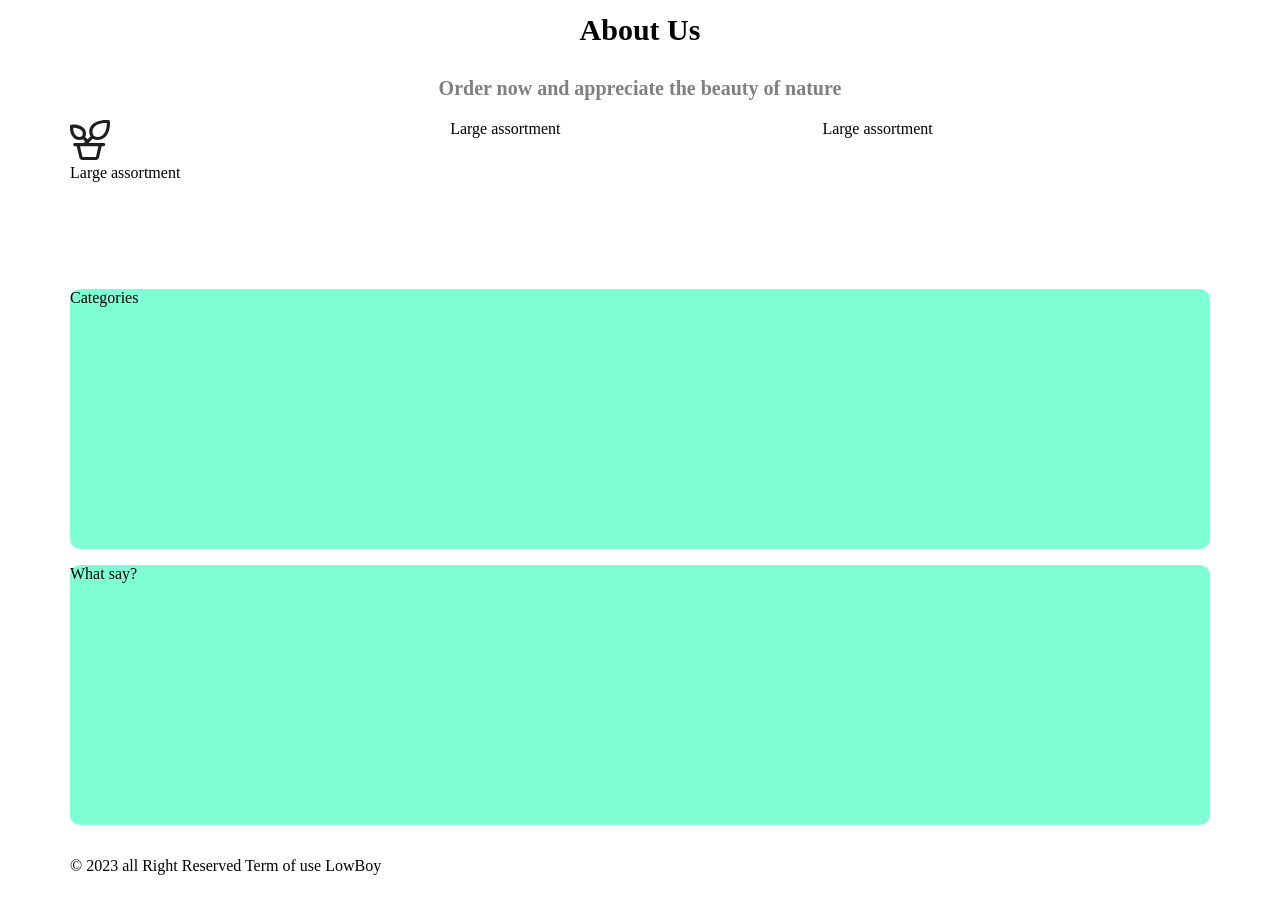
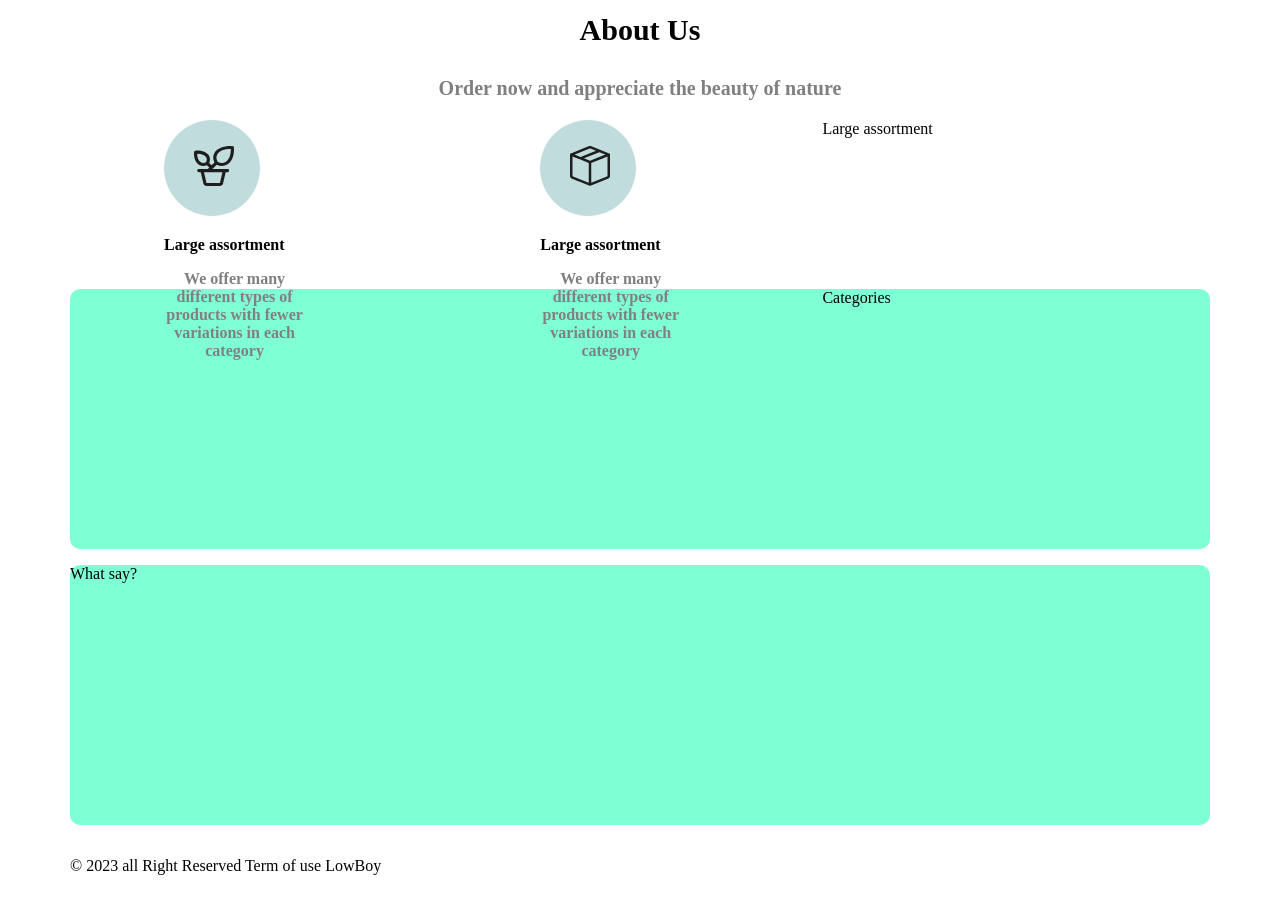
Before and after one commit to khoa213/html, a plain HTML site: page sell plant/index.html in a window 1280 px wide. Shown: the part 1280-2194 px from the top of the page. Drawn offline with Linux system fonts and the light colour scheme.

Commit message:
Add files via upload

```diff
--- a/sell plant/index.css
+++ b/sell plant/index.css
@@ -86,8 +86,27 @@ input[type=text] {
 .About-us-1 {
     float: left;
     width: 33%;
+
 }
 .About-us-2 {
     float: left;
     width: 34%;
 }
+.a-u-image-1 {
+    position: relative;
+    margin-left: 25% ;
+}
+.a-u-image-2 {
+    position: absolute;
+    bottom: 30px;
+    left: 30px;
+}
+.a-u-text-1 {
+    font-weight: bold;
+}
+.a-u-text-2 {
+    font-weight: bold;
+    width: 50%;
+    text-align: center;
+    color: gray;
+}
--- a/sell plant/index.html
+++ b/sell plant/index.html
@@ -157,14 +157,28 @@ li {
         <p style="text-align: center;font-weight: bold;font-size: 30px;">About Us</p>
         <p style="text-align: center;font-weight: bold;font-size: 20px; color: gray;">Order now and appreciate the beauty of nature</p>
         <div class="About-us-1">
-          <div >
-          <img src="planticon.svg" alt="">
+          <div  class="a-u-image-1">
+            <img src="Ellipse 1.svg" alt="">
+            <div class="a-u-image-2">
+              <img src="planticon.svg" alt="">
+            </div>
+          </div>
+          <div style="margin-left: 25%;">
+          <p class="a-u-text-1" >Large assortment </p>
+          <p class="a-u-text-2" >We offer many different types of products with fewer variations in each category</p>
         </div>
-          Large assortment
         </div>
         <div class="About-us-1">
-          <img src="" alt="">
-          Large assortment
+          <div  class="a-u-image-1">
+            <img src="Ellipse 1.svg" alt="">
+            <div class="a-u-image-2">
+              <img src="box.svg" alt="">
+            </div>
+          </div>
+          <div style="margin-left: 25%;">
+          <p class="a-u-text-1" >Large assortment </p>
+          <p class="a-u-text-2" >We offer many different types of products with fewer variations in each category</p>
+        </div>
         </div>
         <div class="About-us-2">
           Large assortment
```
Also changed, not shown: sell plant/Ellipse 1.svg (added), sell plant/box.svg (added).
